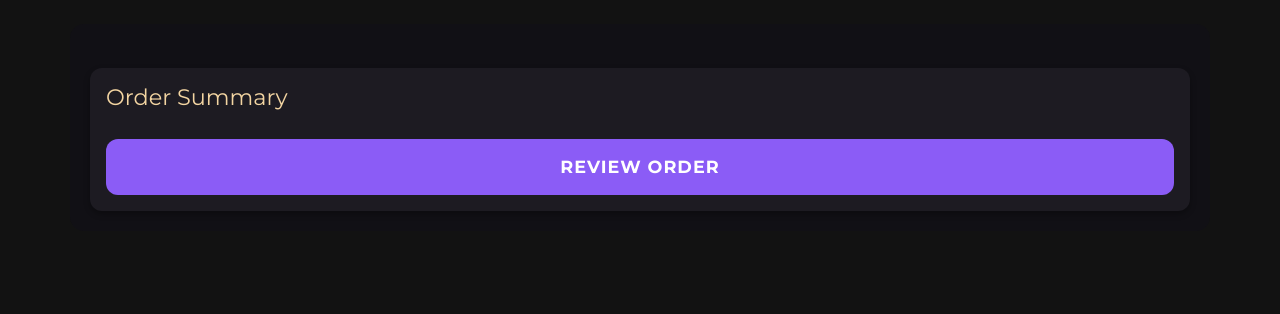
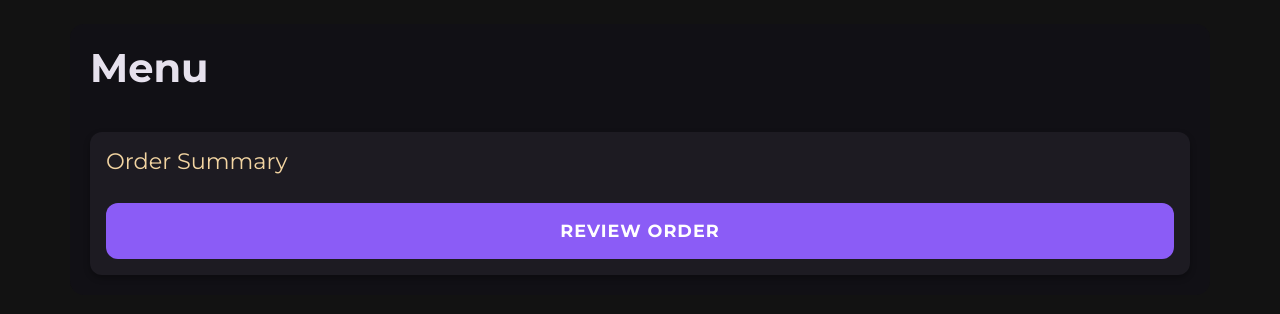
Before and after one commit to lowhiz/XCLV-ORDERING, a Django app: template menu/templates/customer_menu.html in a window 1280 px wide. Shown: the part 96-410 px from the top of the page. Run offline with Django 5.2, Linux system fonts and the light colour scheme; the template is opened without the code that fills it, so the values that code supplies are empty.

Commit message:
feat: added 'Menu' heading to customer menu

```diff
--- a/menu/templates/customer_menu.html
+++ b/menu/templates/customer_menu.html
@@ -18,6 +18,7 @@
     <link href="https://fonts.googleapis.com/css2?family=Montserrat:wght@400;700&family=Inter:wght@400;600&display=swap" rel="stylesheet" />
 
     <!-- Custom CSS -->
+    <link rel="stylesheet" href="{% static 'css/global.css' %}" />
     <link rel="stylesheet" href="{% static 'css/customer_nav_bar.css' %}" />
     <link rel="stylesheet" href="{% static 'css/menu_review1.css'%}" />
     <link rel="stylesheet" href="{% static 'css/menu_review2.css'%}" />
@@ -44,6 +45,7 @@
 
     <!-- Menu Wrapper -->
     <div class="menu-wrapper container mt-4">
+        <h1 class="pb-3 fw-bold xclv-text-white">Menu</h1>
         {% for category, items in categories.items %}
             <!-- Dropdown Header -->
             <div class="dropdown-header" id="{{ category|slugify }}Toggle">
```
